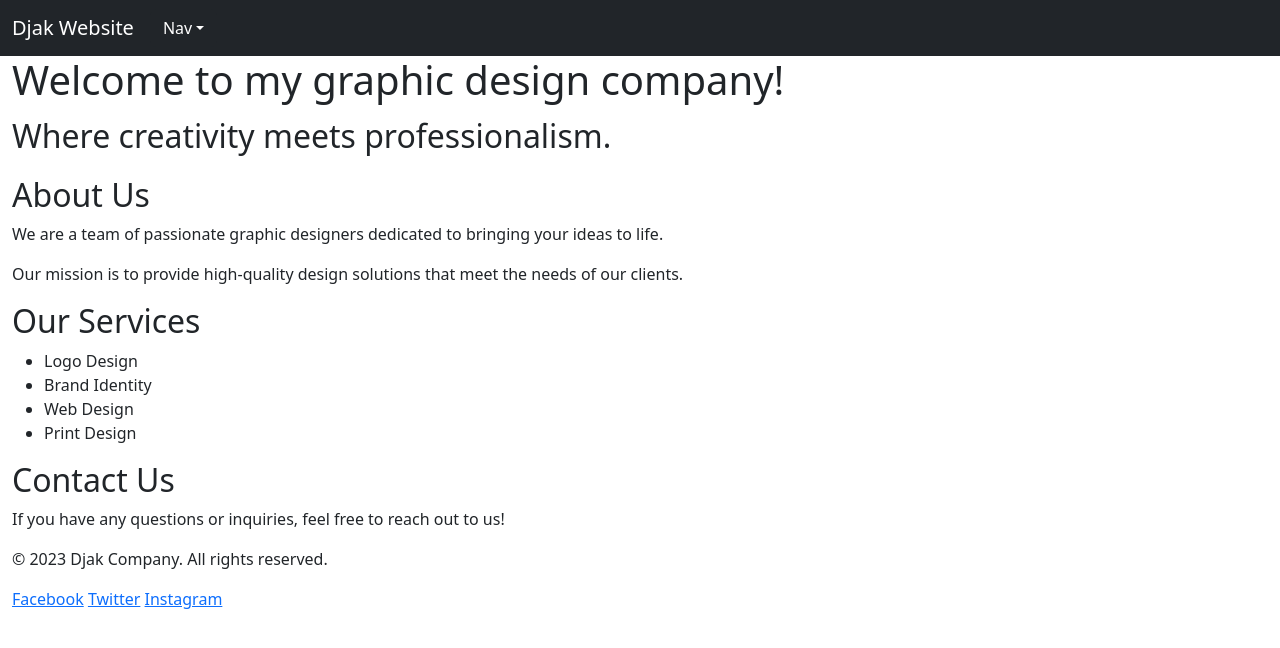
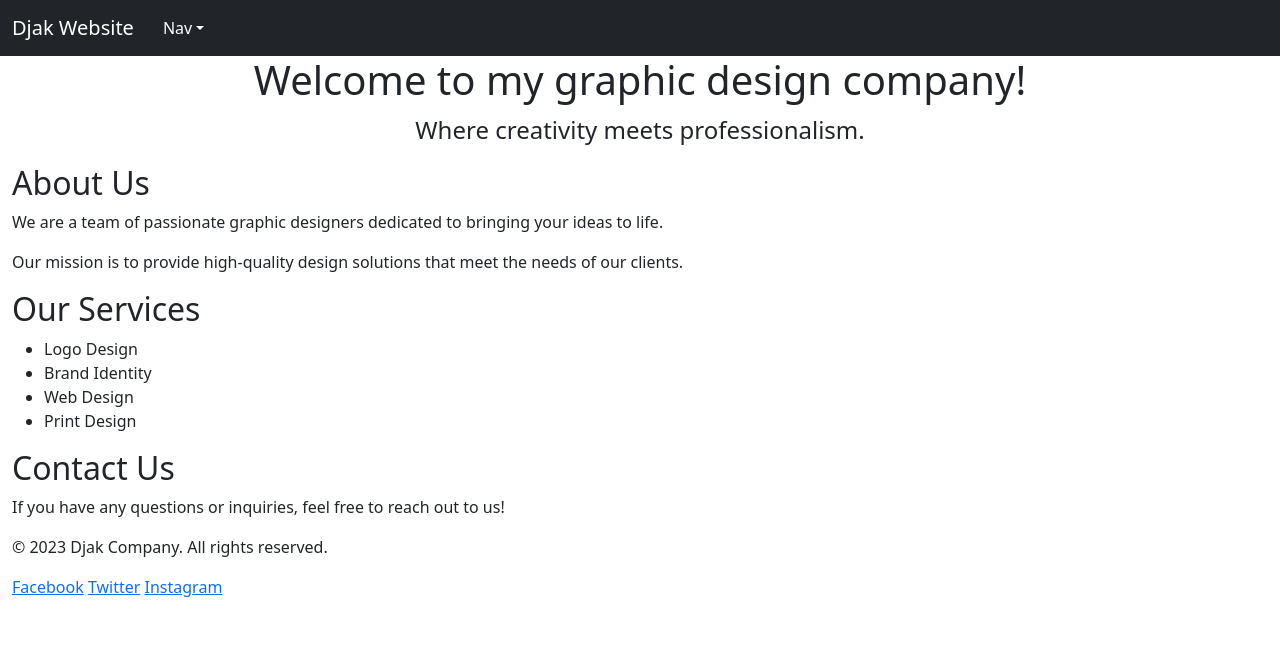
Before and after one commit to Loggingout/Djak-Company-Website, a website built with Vite: page src/index.html in a window 1280 px wide. Built offline with nearby package versions, Linux system fonts and the light colour scheme.

Commit message:
adjustments to slogans section.

```diff
--- a/src/index.html
+++ b/src/index.html
@@ -36,8 +36,8 @@
     <!--Start of main slogan content-->
     <main>
         <div class="container-fluid">
-            <h1>Welcome to my graphic design company!</h1>
-            <p class="fs-2">Where creativity meets professionalism.</p>
+            <h1 class="text-center">Welcome to my graphic design company!</h1>
+            <p class=" text-center fs-4">Where creativity meets professionalism.</p>
         </div>
     </main>
     <!--End of main slogan content-->
```
